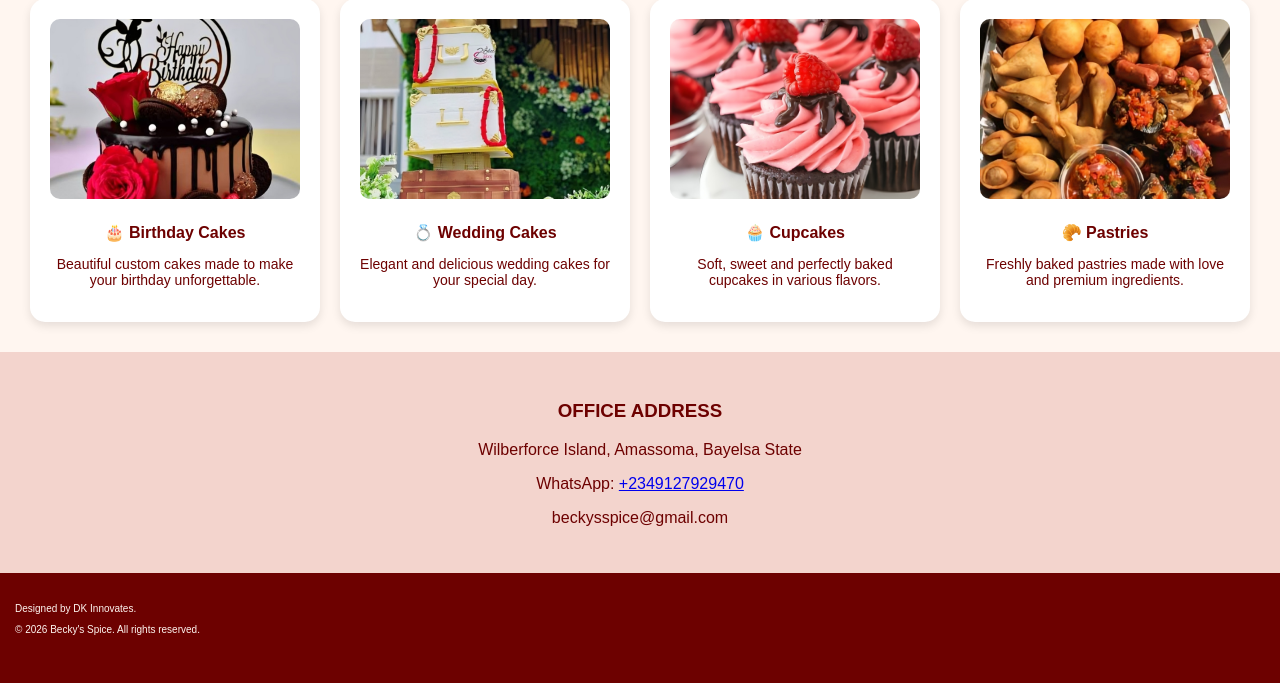
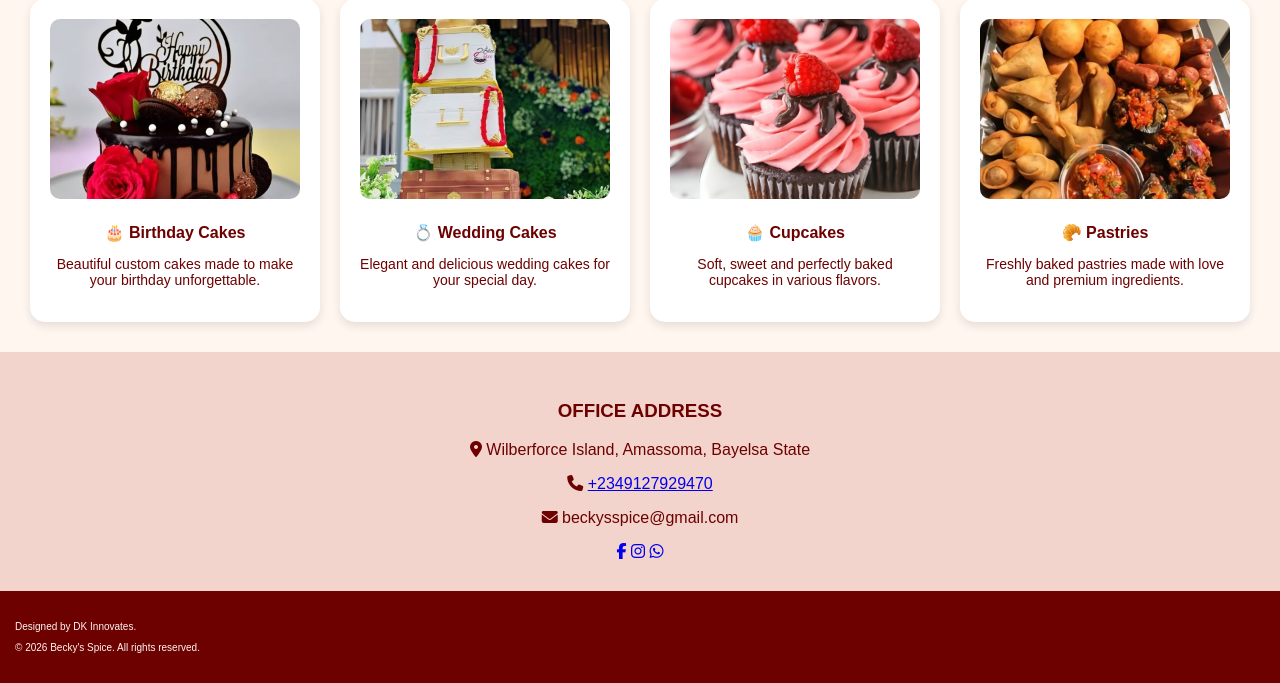
Before and after one commit to danielebilade-lgtm/beckysspice, a Flask app: page / in a window 1280 px wide. Shown: the part 308-991 px from the top of the page. Before the commit the page ends 943 px from the top, so only its background shows below. Run offline with Flask 3, Linux system fonts and the light colour scheme.

Commit message:
Update home.html

```diff
--- a/templates/home.html
+++ b/templates/home.html
@@ -3,6 +3,7 @@
 <head>
     <title>Becky's Spice</title>
     <link rel="stylesheet" href="{{ url_for('static', filename='style.css') }}">
+    <link rel="stylesheet" href="https://cdnjs.cloudflare.com/ajax/libs/font-awesome/6.5.0/css/all.min.css">
 </head>
 <body>
 
@@ -62,14 +63,29 @@
     <!-- CONTACT SECTION -->
 <section id="contact" class="contact-section">
     <h3>OFFICE ADDRESS</h3>
-        <p> Wilberforce Island, Amassoma, Bayelsa State</p>
 
-        <p> WhatsApp:
+    <p>
+        <i class="fa-solid fa-location-dot"></i>
+        Wilberforce Island, Amassoma, Bayelsa State
+    </p>
+
+    <p>
+        <i class="fa-solid fa-phone"></i>
         <a href="https://wa.me/2349127929470?text=Hello%20I%20want%20to%20place%20an%20order" target="_blank">
             +2349127929470
         </a>
-        <p> beckysspice@gmail.com</p>
     </p>
+
+    <p>
+        <i class="fa-solid fa-envelope"></i>
+        beckysspice@gmail.com
+    </p>
+
+    <div class="social-icons">
+        <a href="#"><i class="fa-brands fa-facebook-f"></i></a>
+        <a href="#"><i class="fa-brands fa-instagram"></i></a>
+        <a href="#"><i class="fa-brands fa-whatsapp"></i></a>
+    </div>
 </section>
 
     <!-- FOOTER -->
```
Lines whose indentation alone changed are shown as unchanged.
